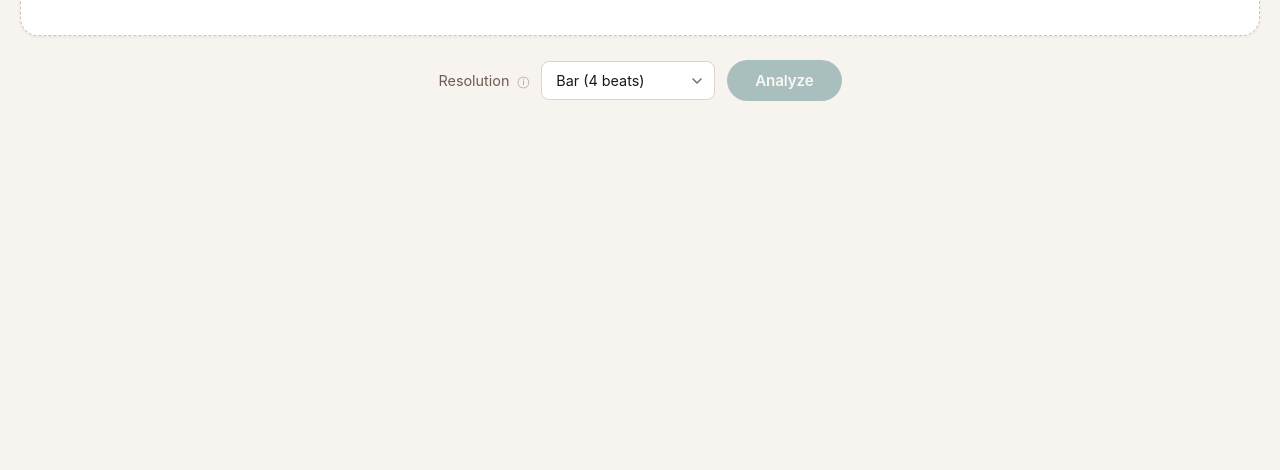
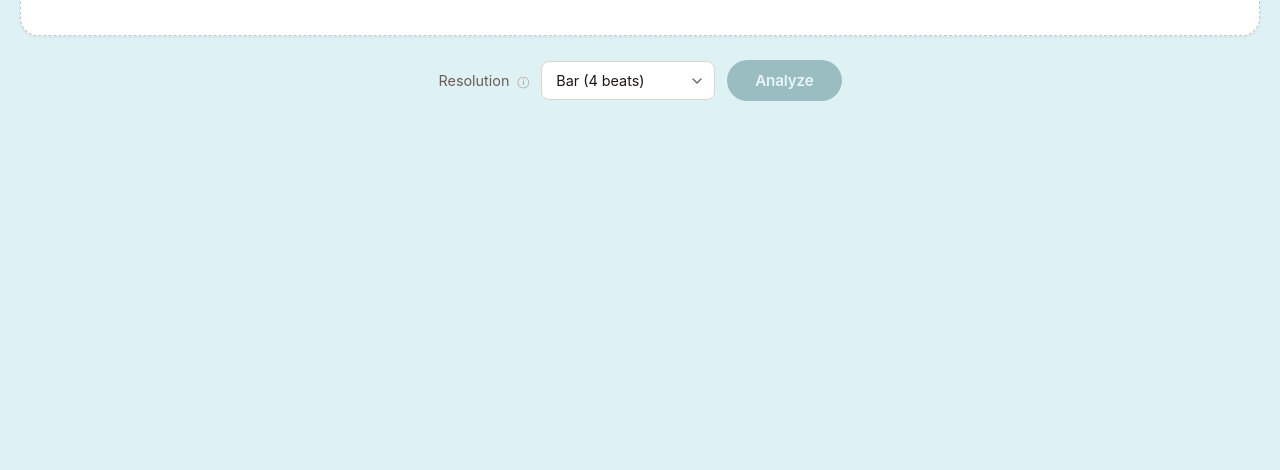
Before and after one commit to jodyhughes/chord-identifier, a website built with Vite: page index.html in a window 1280 px wide. Shown: the part 330-800 px from the top of the page. Built offline with nearby package versions, Linux system fonts and the light colour scheme; what @tensorflow/tfjs would draw is missing.

Commit message:
Tweak background color to light blue-teal
Co-Authored-By: Claude Sonnet 4.6 <noreply@anthropic.com>

```diff
--- a/index.html
+++ b/index.html
@@ -13,7 +13,7 @@
     *, *::before, *::after { box-sizing: border-box; margin: 0; padding: 0; }
 
     :root {
-      --bg:           #f7f4ef;
+      --bg:           #def2f6;
       --bg-card:      #ffffff;
       --bg-hover:     #eef4f4;
       --bg-input:     #ffffff;
```
